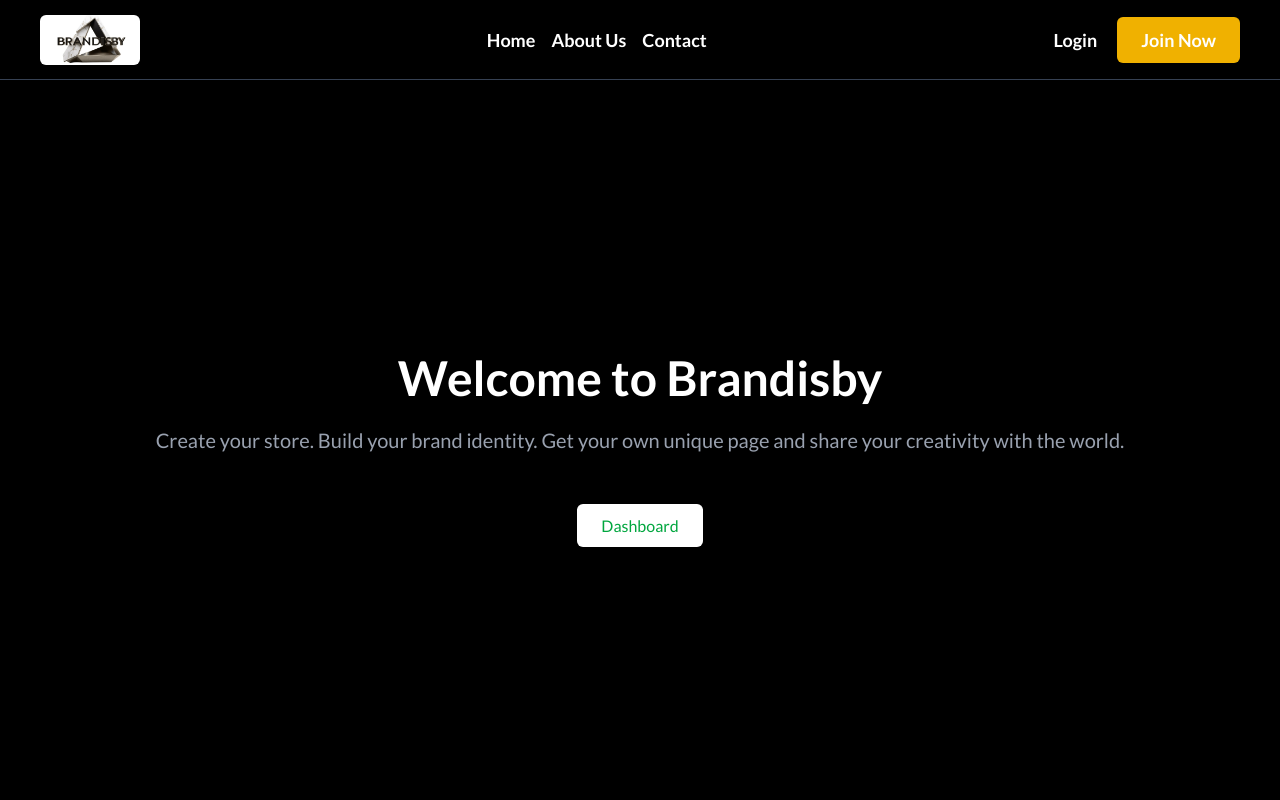
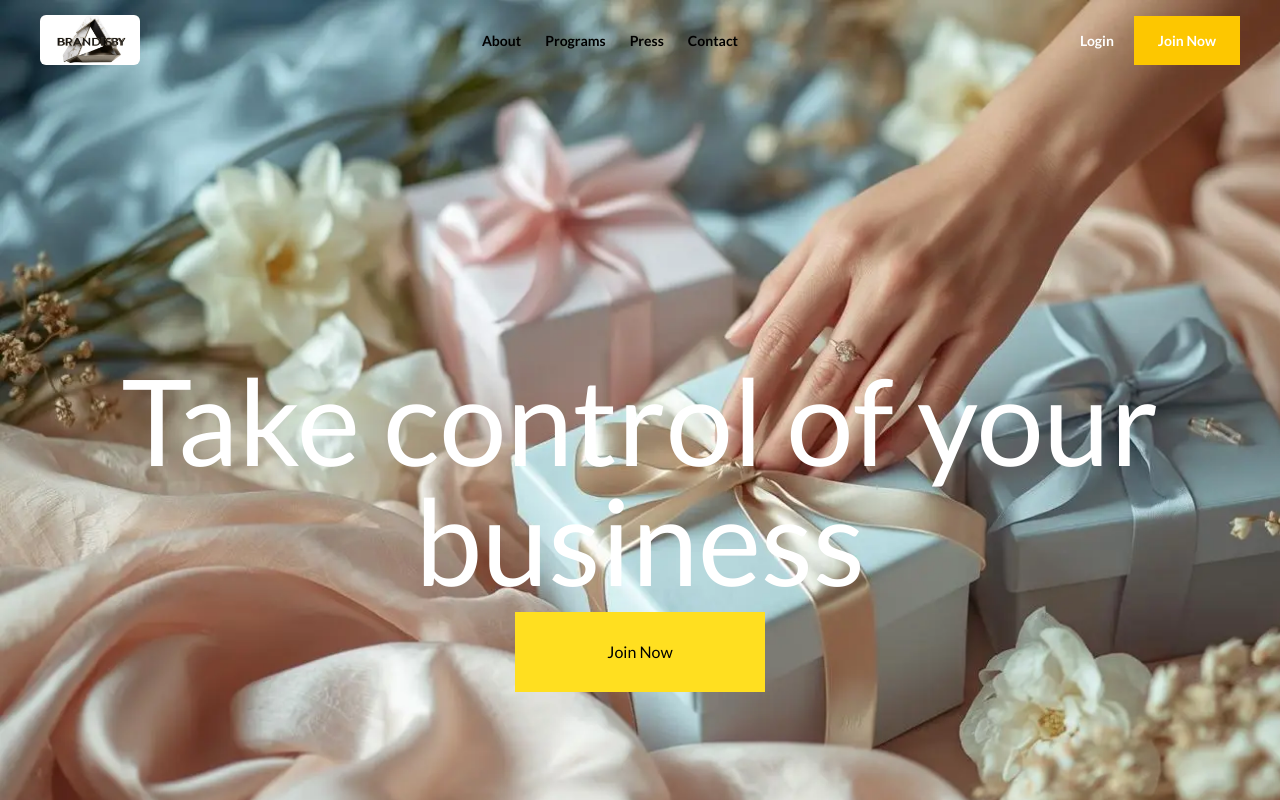
Before and after one commit to Tech041/brandisby, a React (Vite) app in the folder client/: page / in a window 1280 px wide. Shown: the top 800 px of the page. Built offline with nearby package versions, Linux system fonts and the light colour scheme; a web font is replaced by a local one.

Commit message:
add hero

```diff
--- a/client/src/components/Hero.tsx
+++ b/client/src/components/Hero.tsx
@@ -1,37 +1,24 @@
-
 import Container from "./Container";
 import { Link } from "react-router-dom";
 
 const Hero = () => {
-  const isLoggedIn = true;
+  const isLoggedIn = false;
   return (
-    <section className=" w-full h-screen bg-black text-white pt-20 flex items-center justify-center ">
+    <section className=" w-full h-screen text-white pt-20 flex items-center justify-center ">
       <Container>
         <div className="w-full h-full">
-          <h1 className="text-3xl md:text-4xl xl:text-5xl text-center font-bold py-3">
-            Welcome to Brandisby
+          <h1 className=" text-4xl md:text-5xl lg:text-[120px] text-center text-white  py-3">
+            Take control of your business
           </h1>
-          <p className="text-center py-3 text-lg md:text-xl text-gray-400">
-            Create your store. Build your brand identity. Get your own unique
-            page and share your creativity with the world.
-          </p>
-          <div className="flex justify-center items-center">
-            <div className="mt-12">
-              {isLoggedIn ? (
-                <Link
-                  className="text-green-600 px-4 lg:px-6 py-3 bg-white rounded-md"
-                  to={"/dashboard"}
-                >
-                  Dashboard
-                </Link>
-              ) : (
-                <Link
-                  className="text-white px-4 lg:px-6 py-3 bg-yellow-500 hover:bg-yellow-400 rounded-md"
-                  to={"/register"}
-                >
-                  Join Now
-                </Link>
-              )}
+
+          <div className="w-full h-[80px] flex justify-center items-center ">
+            <div className=" w-full h-full flex justify-center  items-center">
+              <Link
+                className=" px-4 py-2 h-[50px] lg:h-full lg:w-[250px] flex items-center justify-center  text-black  bg-yellow-300 "
+                to={`${isLoggedIn ? "/dashboard" : "Join Now"}`}
+              >
+                {isLoggedIn ? "Dashboard" : "Join Now"}
+              </Link>
             </div>{" "}
           </div>
         </div>
--- a/client/src/components/Navbar.tsx
+++ b/client/src/components/Navbar.tsx
@@ -1,7 +1,4 @@
-
 import Container from "./Container";
-import { GiHamburgerMenu } from "react-icons/gi";
-import { IoCloseSharp } from "react-icons/io5";
 import { desktopNavLinks, mobileNavLinks } from "../utils/navLinks";
 import { Link } from "react-router-dom";
 import { useUiStore } from "../store/UiStore";
@@ -9,7 +6,11 @@ import { useUiStore } from "../store/UiStore";
 const Navbar = () => {
   const { toggleMobileNav, isMobileNavOpen } = useUiStore();
   return (
-    <header className="w-full h-[80px] flex items-center bg-black text-white fixed border-b border-b-gray-700">
+    <header
+      className={`w-full h-[80px] flex items-center text-white  ${
+        isMobileNavOpen ? "fixed" : ""
+      }  `}
+    >
       <Container>
         {/* Desktop navbar */}
         <div className="hidden  w-full h-full md:flex justify-between items-center">
@@ -22,10 +23,12 @@ const Navbar = () => {
           </div>
           {/* NavLinks */}
           <div className="flex items-center justify-center">
-            <ul className="flex items-center gap-4 ">
+            <ul className="flex items-center gap-6 text-black ">
               {desktopNavLinks.map((link) => (
                 <li key={link.name} className="">
-                  <Link className="text-lg font-semibold" to={link.path}>{link.name}</Link>
+                  <Link className="text-sm font-semibold" to={link.path}>
+                    {link.name}
+                  </Link>
                 </li>
               ))}
             </ul>
@@ -33,13 +36,16 @@ const Navbar = () => {
           {/* Buttons */}
           <div className="flex items-center gap-5">
             <div className="">
-              <Link className="hover:text-yellow-500 text-lg font-semibold" to={"/login"}>
+              <Link
+                className="hover:text-black text-sm font-semibold"
+                to={"/login"}
+              >
                 Login
               </Link>
             </div>
             <div className="">
               <Link
-                className="px-6 py-3 bg-yellow-500 rounded-md text-lg font-semibold hover:bg-yellow-400 "
+                className="px-6 py-4 bg-yellow-400  text-sm font-semibold hover:bg-white "
                 to={"/register"}
               >
                 Join Now
@@ -64,20 +70,36 @@ const Navbar = () => {
             </div>
             <div
               onClick={toggleMobileNav}
-              className="flex-1 flex justify-end cursor-pointer "
+              className="flex justify-end items-center cursor-pointer z-50 w-10 h-10 relative"
             >
-              {isMobileNavOpen ? (
-                <IoCloseSharp size={30} color="white" />
-              ) : (
-                <GiHamburgerMenu size={30} color="white" />
-              )}
+              <div className="relative w-10 h-6">
+                <span
+                  className={`block absolute h-0.5 w-full bg-white transform transition duration-300 ease-in-out
+        ${isMobileNavOpen ? "rotate-45 top-2.5 bg-black" : "top-1"}`}
+                />
+                <span
+                  className={`block absolute h-0.5 w-full bg-white transform transition duration-300 ease-in-out
+        ${isMobileNavOpen ? "-rotate-45 top-2.5 bg-black" : "top-4"}`}
+                />
+              </div>
             </div>
           </div>
           <nav
             className={` ${
               isMobileNavOpen ? "left-0 right-0" : "left-[-100%]"
-            } absolute  top-[80px]  h-screen flex flex-col space-y-10  bg-black text-white px-8  z-50`}
+            } absolute  top-0  h-screen flex flex-col space-y-10  bg-[#e7e5e4] text-black px-8  z-10`}
           >
+            <div className="mt-5">
+              <div className="w-[85px] h-[50px] rounded-md overflow-hidden">
+                <Link to={"/"}>
+                  <img
+                    src="/images/logo.webp"
+                    className="w-full h-full object-cover"
+                    alt="footer_icon"
+                  />
+                </Link>
+              </div>
+            </div>
             <ul className=" h-screen flex flex-col pt-20 items-center gap-4 ">
               {mobileNavLinks.map((link) => (
                 <li key={link.name} className="py-3 text-2xl font-bold">
--- a/client/src/layouts/BrandisbyLayout.tsx
+++ b/client/src/layouts/BrandisbyLayout.tsx
@@ -1,13 +1,10 @@
-
-import Navbar from "../components/Navbar";
-import Footer from "../components/Footer";
+// import Footer from "../components/Footer";
 import { Outlet } from "react-router-dom";
 
 const BrandisbyLayout = () => (
   <>
-    <Navbar />
     <Outlet />
-    <Footer />
+    {/* <Footer /> */}
   </>
 );
 
--- a/client/src/pages/brandisby/Home.tsx
+++ b/client/src/pages/brandisby/Home.tsx
@@ -1,8 +1,13 @@
-
 import Hero from "../../components/Hero";
+import Navbar from "../../components/Navbar";
 
 const Home = () => {
-  return <Hero />;
+  return (
+    <main className="w-full min-h-screen  bg-[url('/images/fleur_hero.webp')] bg-cover bg-no-repeat">
+      <Navbar />
+      <Hero />
+    </main>
+  );
 };
 
 export default Home;
--- a/client/src/utils/navLinks.ts
+++ b/client/src/utils/navLinks.ts
@@ -1,11 +1,15 @@
 export const desktopNavLinks = [
   {
-    name: "Home",
-    path: "/",
+    name: "About ",
+    path: "/about",
   },
   {
-    name: "About Us",
-    path: "/about",
+    name: "Programs",
+    path: "/program",
+  },
+  {
+    name: "Press",
+    path: "/press",
   },
   {
     name: "Contact",
@@ -15,12 +19,16 @@ export const desktopNavLinks = [
 
 export const mobileNavLinks = [
   {
-    name: "Home",
-    path: "/",
+    name: "About ",
+    path: "/about",
   },
   {
-    name: "About Us",
-    path: "/about",
+    name: "Programs",
+    path: "/program",
+  },
+  {
+    name: "Press",
+    path: "/press",
   },
   {
     name: "Contact",
```
